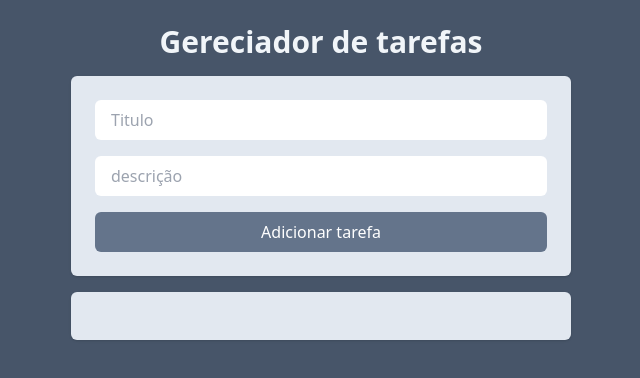
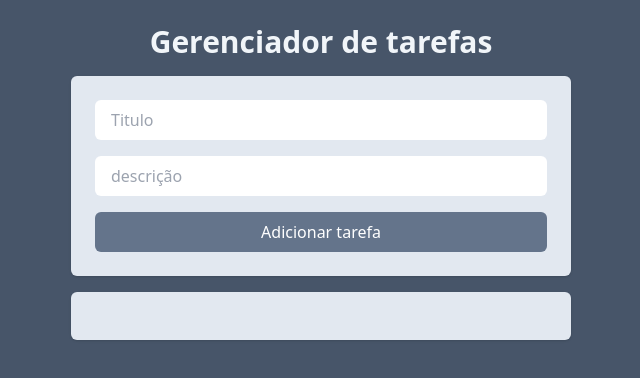
Before and after one commit to kaahbat/Gerenciador-de-Tarefas, a React (Vite) app: page / in a window 1280 px wide. Shown: the top 378 px of the page, without its empty margins (319-959 px from the left). Built offline with nearby package versions, Linux system fonts and the light colour scheme.

Commit message:
Mudei o Readme

```diff
--- a/index.html
+++ b/index.html
@@ -1,7 +1,7 @@
 <!DOCTYPE html>
 <html lang="en">
   <head>
-    <title>Gereciador de tarefas</title>
+    <title>Gerenciador de tarefas</title>
   </head>
   <body>
     <div id="root"></div>
--- a/src/App.jsx
+++ b/src/App.jsx
@@ -51,7 +51,7 @@ function App() {
     <div className="w-screen h-screen bg-slate-600 flex justify-center p-6">
       <div className="w-[500px] space-y-4 ">
         <h1 className="text-3xl text-slate-100 font-bold text-center">
-          Gereciador de tarefas
+          Gerenciador de tarefas
         </h1>
         <AddTask adicionarTaskClick={adicionarTaskClick} />
         <Tasks
```
